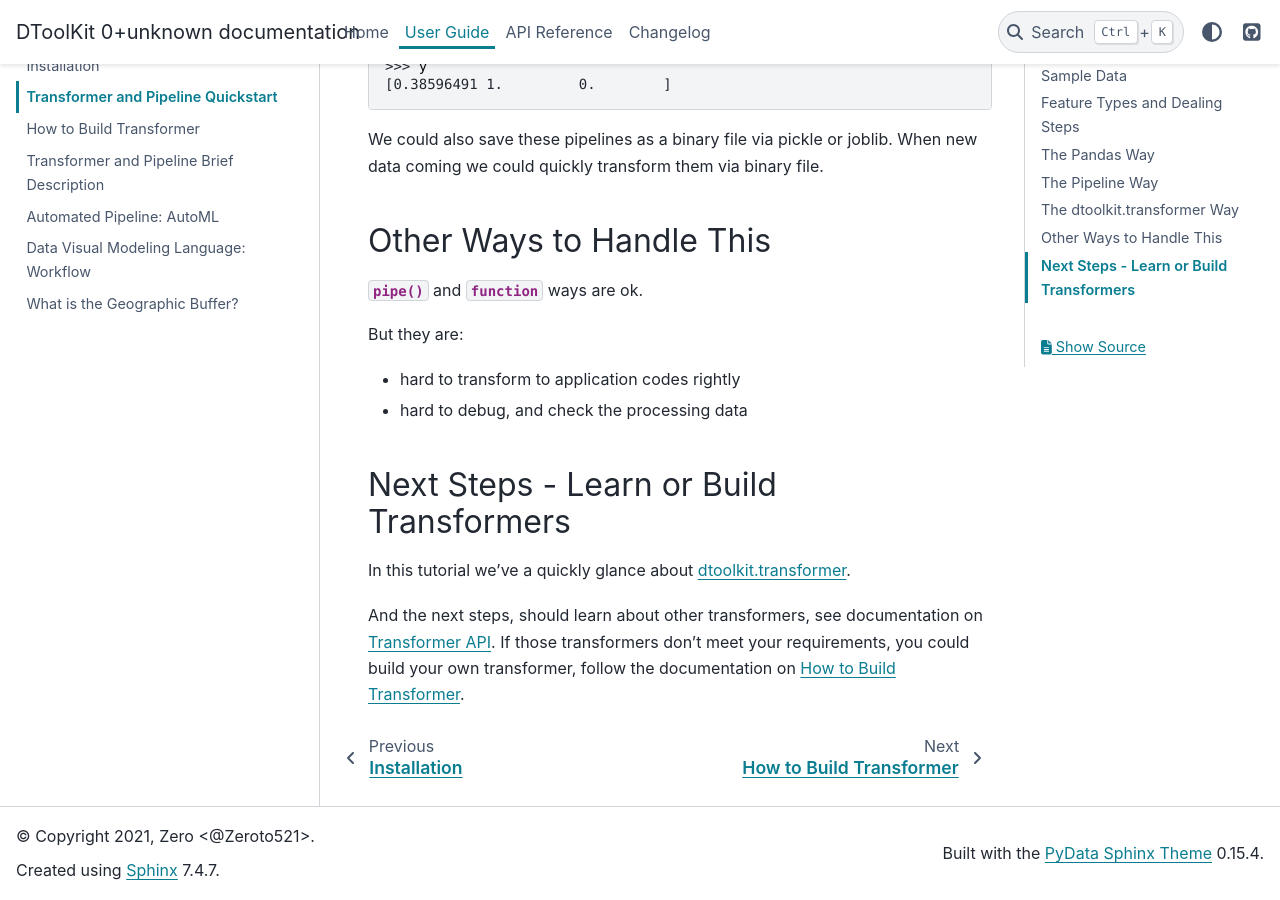
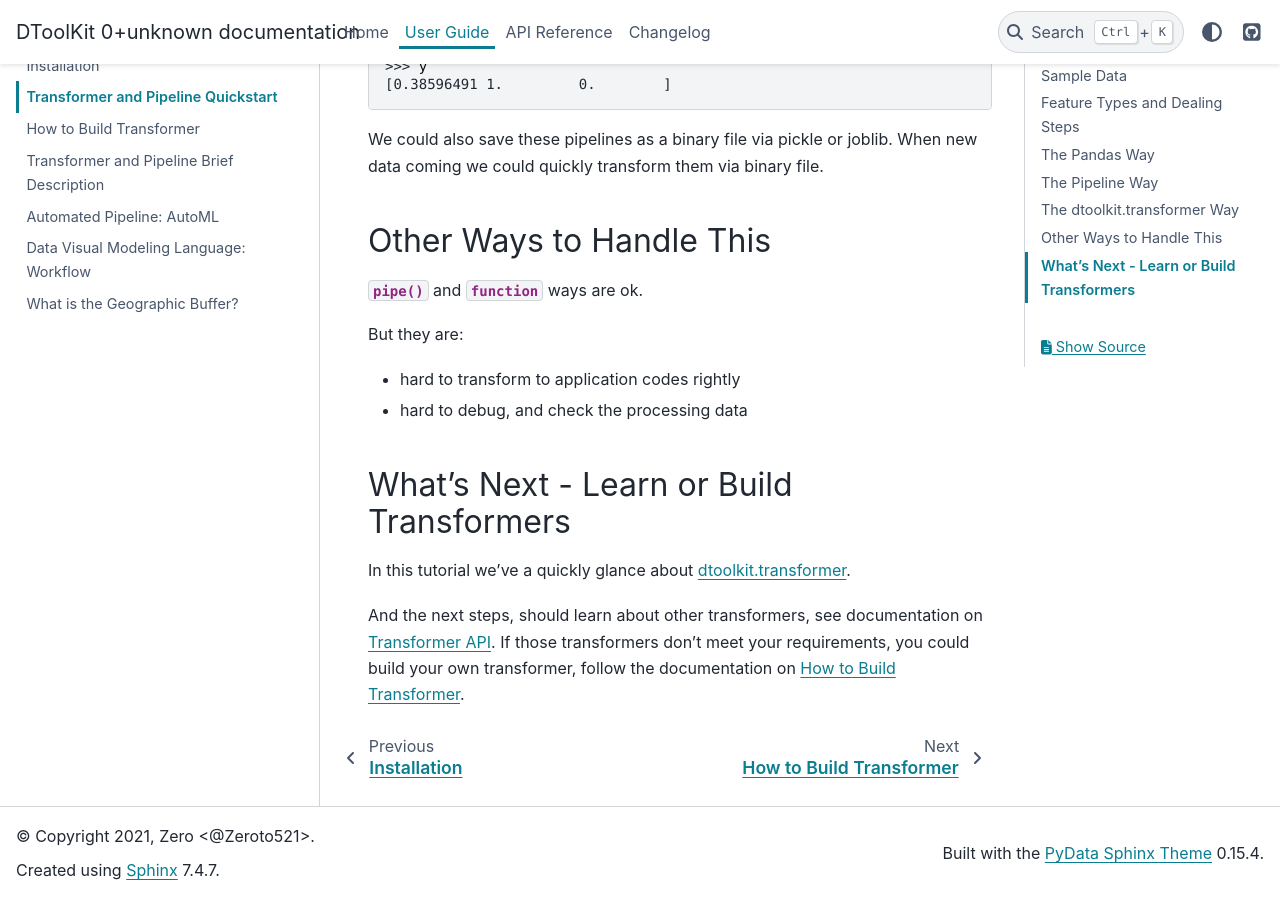
Before and after one commit to Zeroto521/my-data-toolkit, a Sphinx documentation site: the page built from doc/source/guide/transformer_quickstart.md, in a window 1280 px wide and 900 px high, scrolled down 6169 px. Built offline with Sphinx 7.4.7 and the PyData theme 0.15.4, drawn with Linux system fonts in a browser that asks for light colours.

Commit message:
DOC: update title

```diff
--- a/doc/source/guide/transformer_quickstart.md
+++ b/doc/source/guide/transformer_quickstart.md
@@ -290,7 +290,7 @@ But they are:
 - hard to transform to application codes rightly
 - hard to debug, and check the processing data
 
-## Next Steps - Learn or Build Transformers
+## What's Next - Learn or Build Transformers
 
 In this tutorial we've a quickly glance about {ref}`dtoolkit.transformer <transformer>`.
 
```
